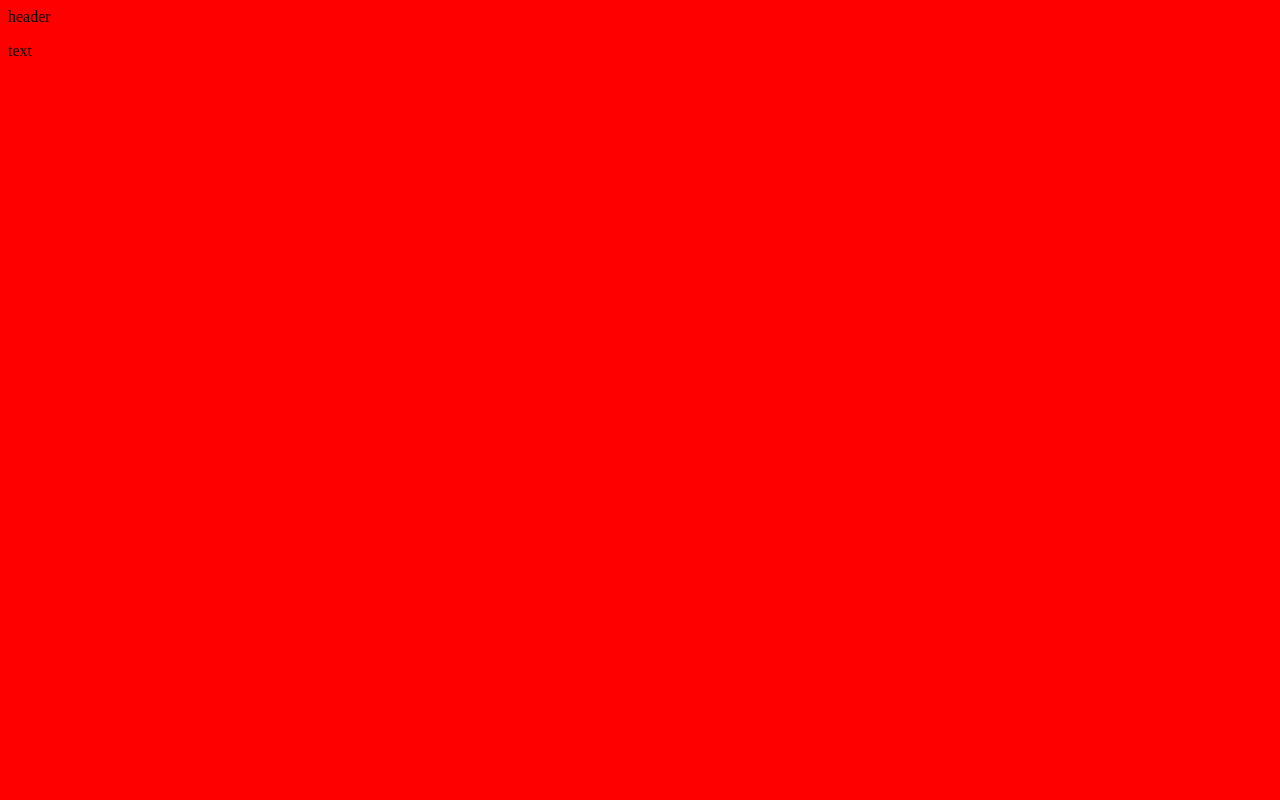
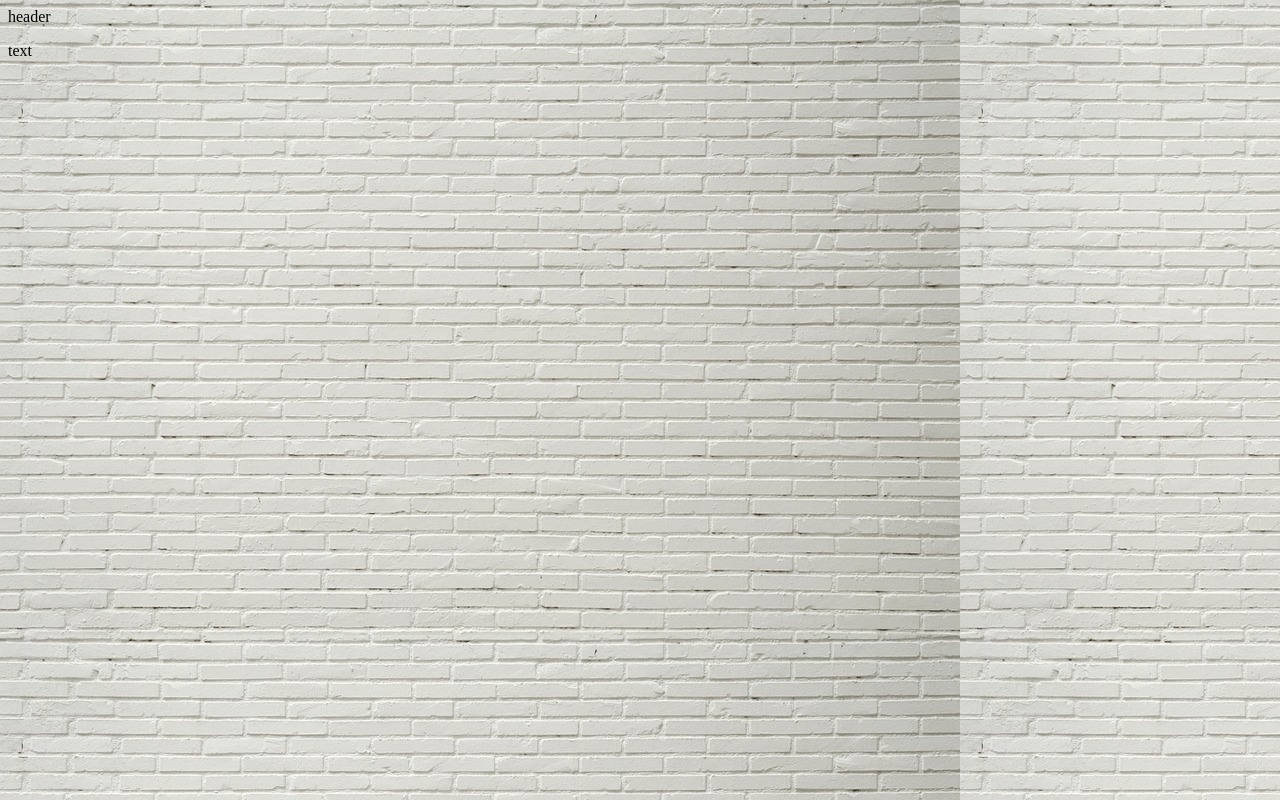
Before and after one commit to VladimirMazhara/git_repo_tc, a plain HTML site: page index.html in a window 1280 px wide. Drawn offline with Linux system fonts and the light colour scheme.

Commit message:
add background

```diff
--- a/index.html
+++ b/index.html
@@ -1,5 +1,5 @@
 <html>
-	<body bgcolor="red">
+	<body background="images/backgroung.jpg">
 	<hl>header</hl>
 	<p>text</p>
 	</body>
```
Also changed, not shown: images/backgroung.jpg (added).
